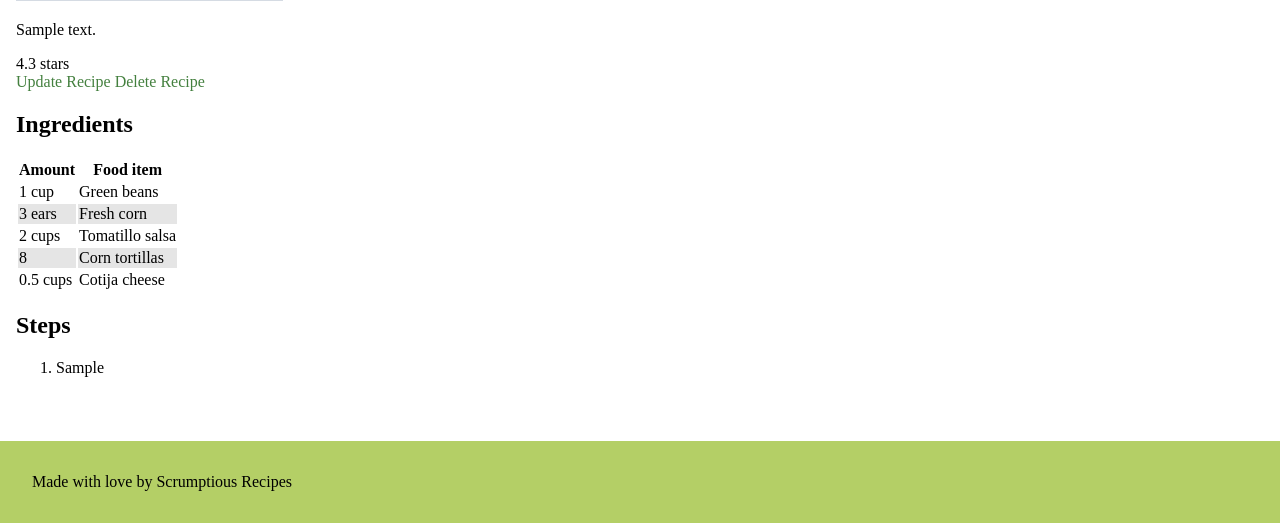
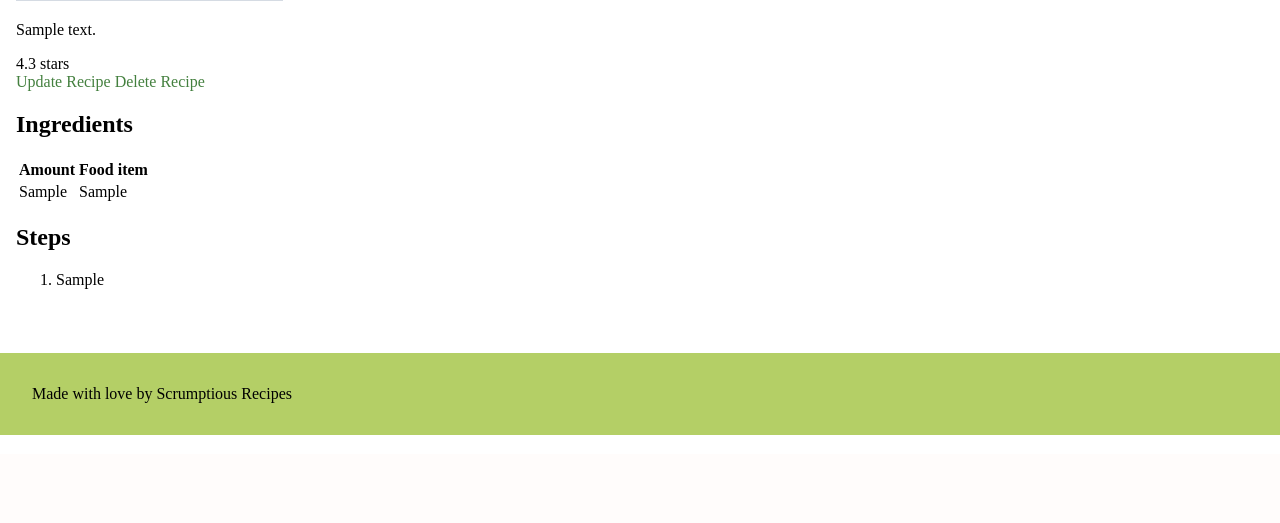
Before and after one commit to DennieCodes/scrumptious, a Django app: page /recipes/1/ in a window 1280 px wide. Shown: the part 346-869 px from the top of the page. After the commit the page ends 781 px from the top, so only its background shows below. Run offline with Django 4.2, Linux system fonts and the light colour scheme; tables that the repository leaves empty hold one stand-in row (values such as "Sample post"); grey boxes marked "Sample" are stand-in pictures.

Commit message:
Added ingredients model and detail page display

```diff
--- a/recipes/models.py
+++ b/recipes/models.py
@@ -20,3 +20,15 @@ class RecipeStep(models.Model):
 
     class Meta:
         ordering = ['order']
+
+class Ingredients(models.Model):
+    amount = models.CharField(max_length=100)
+    food_item = models.CharField(max_length=100)
+    recipe = models.ForeignKey(
+        "Recipe",
+        related_name="ingredients",
+        on_delete=models.CASCADE
+    )
+
+    class Meta:
+        ordering = ["food_item"]
--- a/recipes/templates/recipes/detail.html
+++ b/recipes/templates/recipes/detail.html
@@ -29,26 +29,12 @@
 			</tr>
 		</thead>
 		<tbody>
+			{% for ingredient in recipe_object.ingredients.all %}
 			<tr>
-				<td>1 cup</td>
-				<td>Green beans</td>
+				<td>{{ ingredient.amount }}</td>
+				<td>{{ ingredient.food_item }}</td>
 			</tr>
-			<tr>
-				<td>3 ears</td>
-				<td>Fresh corn</td>
-			</tr>
-			<tr>
-				<td>2 cups</td>
-				<td>Tomatillo salsa</td>
-			</tr>
-			<tr>
-				<td>8</td>
-				<td>Corn tortillas</td>
-			</tr>
-			<tr>
-				<td>0.5 cups</td>
-				<td>Cotija cheese</td>
-			</tr>
+			{% endfor %}
 		</tbody>
 	</table>
 
```
Also changed, not shown: recipes/admin.py (+9 -2 lines), recipes/migrations/0004_ingredients.py (added).
